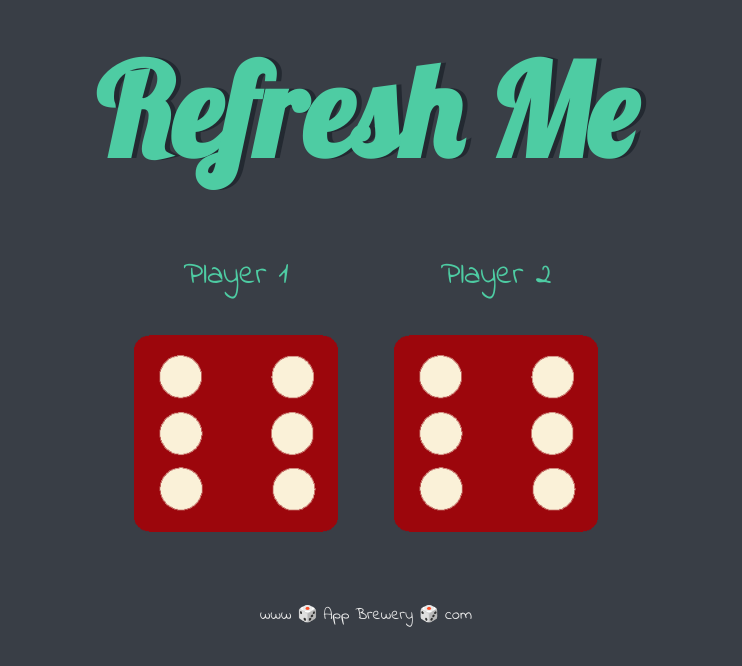
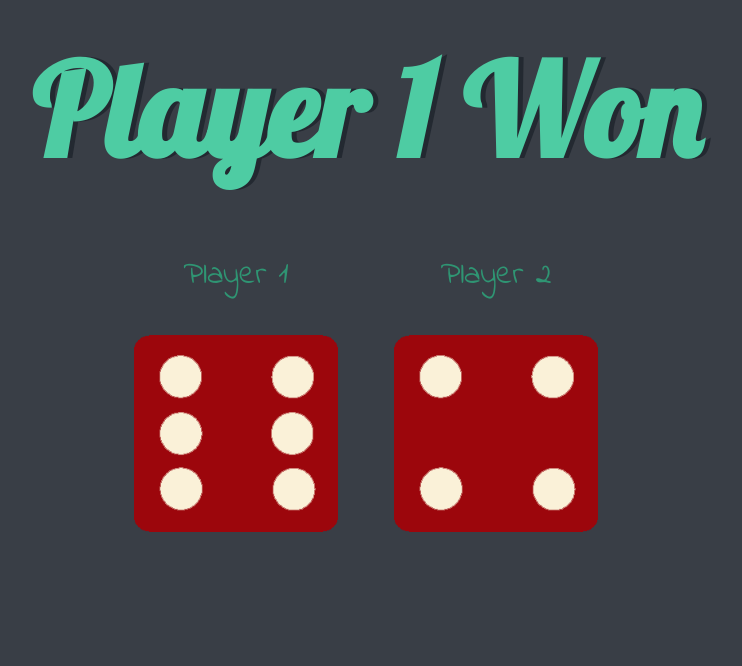
Before and after one commit to DeepakKumarKhatri/100-Aweosome-Web-Projects, a plain HTML site: page 5. Dice Game/dicee.html in a window 1280 px wide. Shown: the whole page, without its empty margins (274-1016 px from the left). Drawn offline with Linux system fonts and the light colour scheme.

Commit message:
Dice Game Completed

```diff
--- a/5. Dice Game/dicee.html
+++ b/5. Dice Game/dicee.html
@@ -10,7 +10,7 @@
   <body>
 
     <div class="container">
-      <h1>Refresh Me</h1>
+      <h1 class="heading">Refresh Me</h1>
 
       <div class="dice">
         <p>Player 1</p>
@@ -27,8 +27,5 @@
 
   </body>
 
-  <footer>
-    www 🎲 App Brewery 🎲 com
-  </footer>
   <script src="index.js"></script>
 </html>
--- a/5. Dice Game/index.js
+++ b/5. Dice Game/index.js
@@ -1 +1,24 @@
-var randomNumber1 = Math.floor((Math.random()*6));
+var randomNumber1 = Math.floor((Math.random()*6)+1);
+
+var randomDiceImage = "dice"+randomNumber1+".png";
+
+var randomDiceImageSource = "images/"+randomDiceImage;
+
+document.querySelector(".img1").src = randomDiceImageSource;
+
+
+var randomNumber2 = Math.floor((Math.random()*6)+1);
+
+var randomDiceImage2 = "dice"+randomNumber2+".png";
+
+var randomDiceImageSource2 = "images/"+randomDiceImage2;
+
+document.querySelector(".img2").src = randomDiceImageSource2;
+
+if(randomNumber1>randomNumber2){
+    document.querySelector(".heading").innerHTML = "Player 1 Won";
+}else if (randomNumber2>randomNumber1){
+    document.querySelector(".heading").innerHTML = "Player 2 Won"
+}else{
+    document.querySelector(".heading").innerHTML = "Drawww!!!"
+}
--- a/5. Dice Game/styles.css
+++ b/5. Dice Game/styles.css
@@ -24,7 +24,7 @@ h1 {
 
 p {
   font-size: 2rem;
-  color: #4ECCA3;
+  color: #2f9573;
   font-family: 'Indie Flower', cursive;
 }
 
```
Also changed, not shown: 6. Life Timer/index.html (+2 -4 lines), 6. Life Timer/assets/background.JPG.
